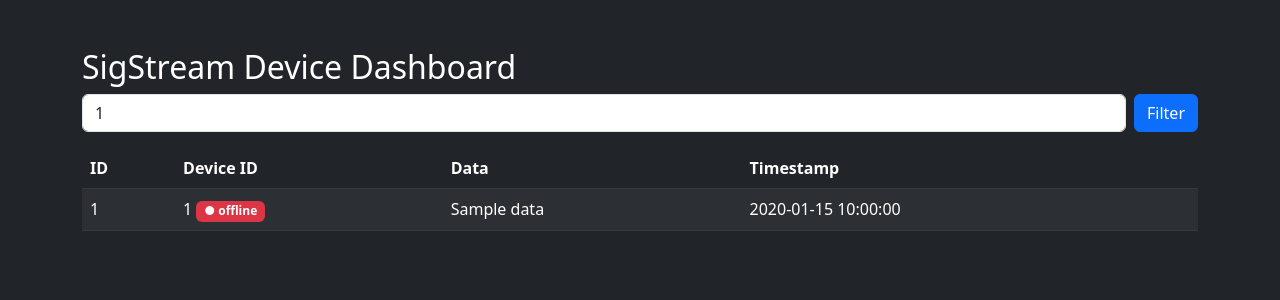
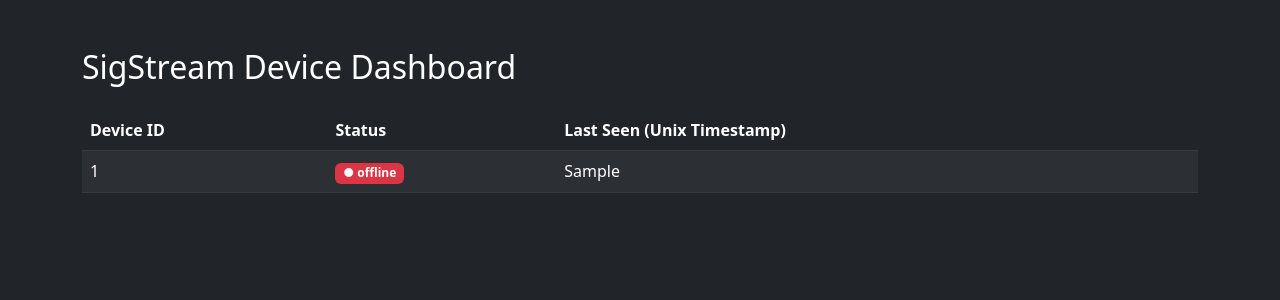
Before and after one commit to TrevorKuhlmann/Sigstream-Cloud, a FastAPI app: template templates/dashboard.html in a window 1280 px wide. Shown: the top 300 px of the page. Run offline with FastAPI, Linux system fonts and the light colour scheme; the template is opened without the code that fills it: most values are stand-ins (such as "Sample title", 1, 10 or a date in 2020).

Commit message:
latest changes

```diff
--- a/main.py
+++ b/main.py
@@ -7,34 +7,38 @@ from crud import insert_data, update_heartbeat
 from database import SessionLocal
 from fastapi_utils.tasks import repeat_every
 from contextlib import asynccontextmanager
-from fastapi import FastAPI, Request, HTTPException
-from fastapi_utils.tasks import repeat_every
-import logging
 import logging
 import time
 import os
 
-# Load environment variables
+# Load env variables
 load_dotenv()
 API_KEY = os.getenv("SIGSTREAM_API_KEY", "mysecretapikey123")
 
-# FastAPI setup
+# Logging setup
+logging.basicConfig(
+    level=logging.INFO,
+    format="%(asctime)s [%(levelname)s] %(message)s",
+    handlers=[logging.StreamHandler()]
+)
+
+# FastAPI app with modern lifespan handling
 @asynccontextmanager
 async def lifespan(app: FastAPI):
     yield
 
 app = FastAPI(lifespan=lifespan)
-
 templates = Jinja2Templates(directory="templates")
 
-@app.on_event("startup")
-@repeat_every(seconds=30)  # Run every 30 seconds
+
+#  Background check for offline devices
+@repeat_every(seconds=30)
 def check_for_offline_devices():
     db = SessionLocal()
     now = int(time.time())
-    threshold = 90  # seconds offline
+    threshold = 90  # seconds idle
+    inactive_devices = []
 
-    inactive_devices = []
     for status in db.query(DeviceStatus).all():
         if now - status.last_seen > threshold:
             inactive_devices.append((status.device_id, now - status.last_seen))
@@ -43,19 +47,19 @@ def check_for_offline_devices():
 
     if inactive_devices:
         for device_id, age in inactive_devices:
-            logging.warning(f"⚠️ Device '{device_id}' is offline for {age} seconds.")
+            logging.warning(f" Device '{device_id}' is offline for {age} seconds.")
     else:
-        logging.info("✅ All devices are healthy.")
+        logging.info(" All devices are healthy.")
 
+
+#  Secure data receiver with auth
 @app.post("/data")
 def receive_data(request: Request, payload: DeviceDataIn):
     auth = request.headers.get("Authorization")
-
     if not auth or auth.replace("Bearer ", "") != API_KEY:
         raise HTTPException(status_code=401, detail="Unauthorized")
 
     ts = payload.timestamp or int(time.time())
-
     try:
         insert_data(payload.device_id, payload.data, ts)
         update_heartbeat(payload.device_id, ts)
@@ -64,29 +68,21 @@ def receive_data(request: Request, payload: DeviceDataIn):
         raise HTTPException(status_code=500, detail=str(e))
 
 
+#  Health check
 @app.get("/")
 def health_check():
     return {"message": "SigStream Cloud API is up!"}
 
+
+#  Device heartbeat dashboard
 @app.get("/dashboard", response_class=HTMLResponse)
-def dashboard(request: Request, device_id: str = None):
+def dashboard(request: Request):
     db = SessionLocal()
+    statuses = db.query(DeviceStatus).all()
+    db.close()
 
-    # Fetch latest device status
-    statuses = db.query(DeviceStatus).all()
-    last_seen_map = {s.device_id: s.last_seen for s in statuses}
-
-    # Fetch recent data (filtered)
-    query = db.query(DeviceData)
-    if device_id:
-        query = query.filter(DeviceData.device_id == device_id)
-    records = query.order_by(DeviceData.timestamp.desc()).limit(100).all()
-
-    db.close()
     return templates.TemplateResponse("dashboard.html", {
         "request": request,
-        "records": records,
-        "filter_id": device_id,
-        "last_seen_map": last_seen_map,
-        "now": int(time.time())  # ✅ REQUIRED FOR STATUS CHECK
+        "statuses": statuses,
+        "now": int(time.time())
     })
--- a/templates/dashboard.html
+++ b/templates/dashboard.html
@@ -10,43 +10,33 @@
   <div class="container mt-5">
     <h2>SigStream Device Dashboard</h2>
 
-    <!-- Filter form -->
-    <form method="get" class="mb-3 d-flex">
-      <input name="device_id" class="form-control me-2" placeholder="Filter by Device ID" value="{{ filter_id or '' }}">
-      <button class="btn btn-primary">Filter</button>
-    </form>
-
-    {% if records %}
-      <table class="table table-dark table-striped">
+    <table class="table table-dark table-striped mt-4">
       <thead>
         <tr>
-            <th>ID</th>
           <th>Device ID</th>
-            <th>Data</th>
-            <th>Timestamp</th>
+          <th>Status</th>
+          <th>Last Seen (Unix Timestamp)</th>
         </tr>
       </thead>
       <tbody>
-          {% for row in records %}
+        {% for device in statuses %}
         <tr>
-            <td>{{ row.id }}</td>
+          <td>{{ device.device_id }}</td>
           <td>
-              {{ row.device_id }}
-              {% set last_seen = last_seen_map.get(row.device_id) %}
-              {% if last_seen and (now - last_seen) < 90 %}
+            {% if (now - device.last_seen) < 90 %}
               <span class="badge bg-success">● online</span>
             {% else %}
               <span class="badge bg-danger">● offline</span>
             {% endif %}
           </td>
-            <td>{{ row.data }}</td>
-            <td>{{ row.timestamp }}</td>
+          <td>{{ device.last_seen }}</td>
         </tr>
         {% endfor %}
       </tbody>
     </table>
-    {% else %}
-      <div class="alert alert-warning">No records to display yet.</div>
+
+    {% if statuses|length == 0 %}
+      <div class="alert alert-warning">No devices registered yet.</div>
     {% endif %}
   </div>
 </body>
```
Lines whose indentation alone changed are shown as unchanged.
